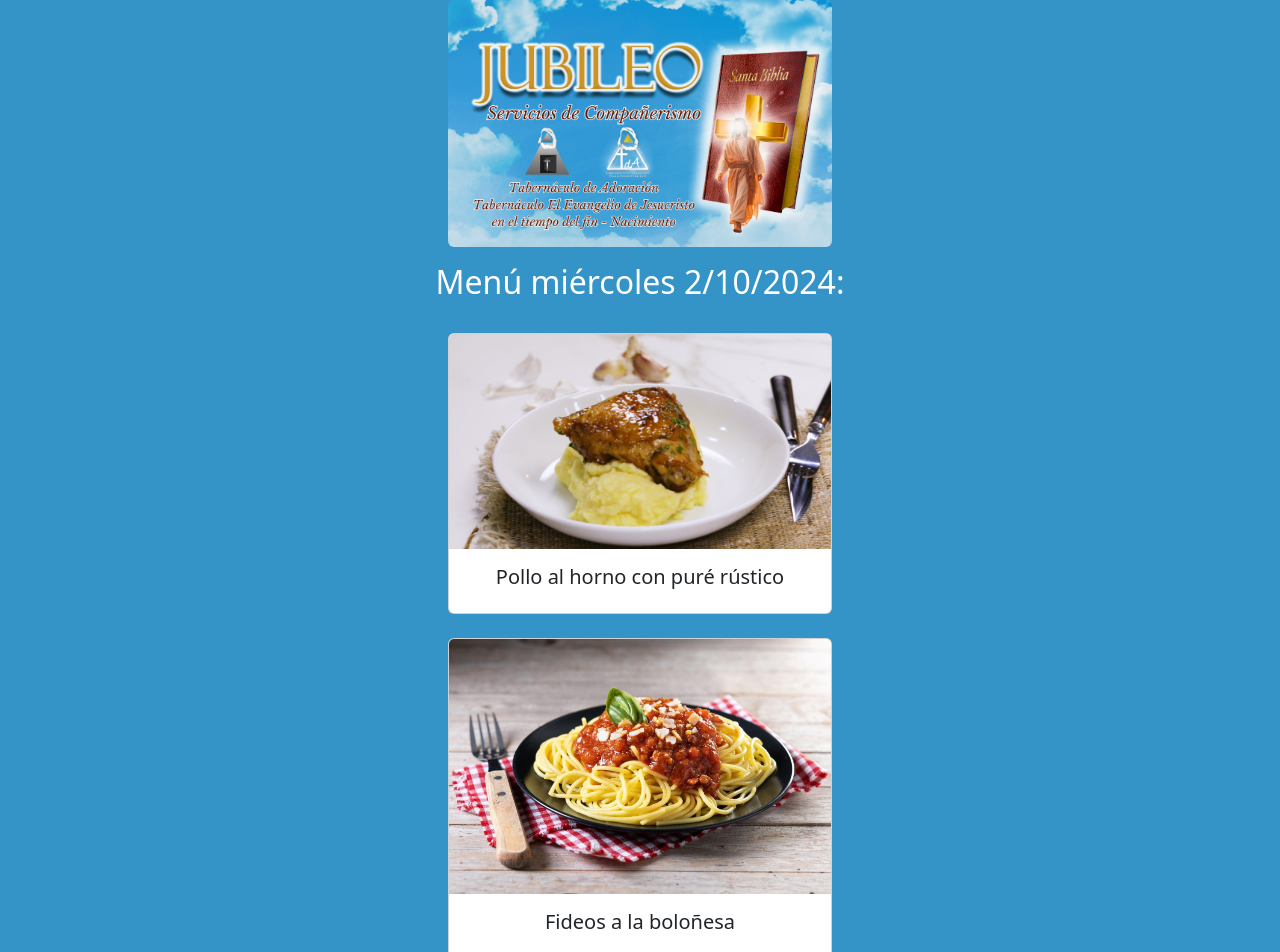
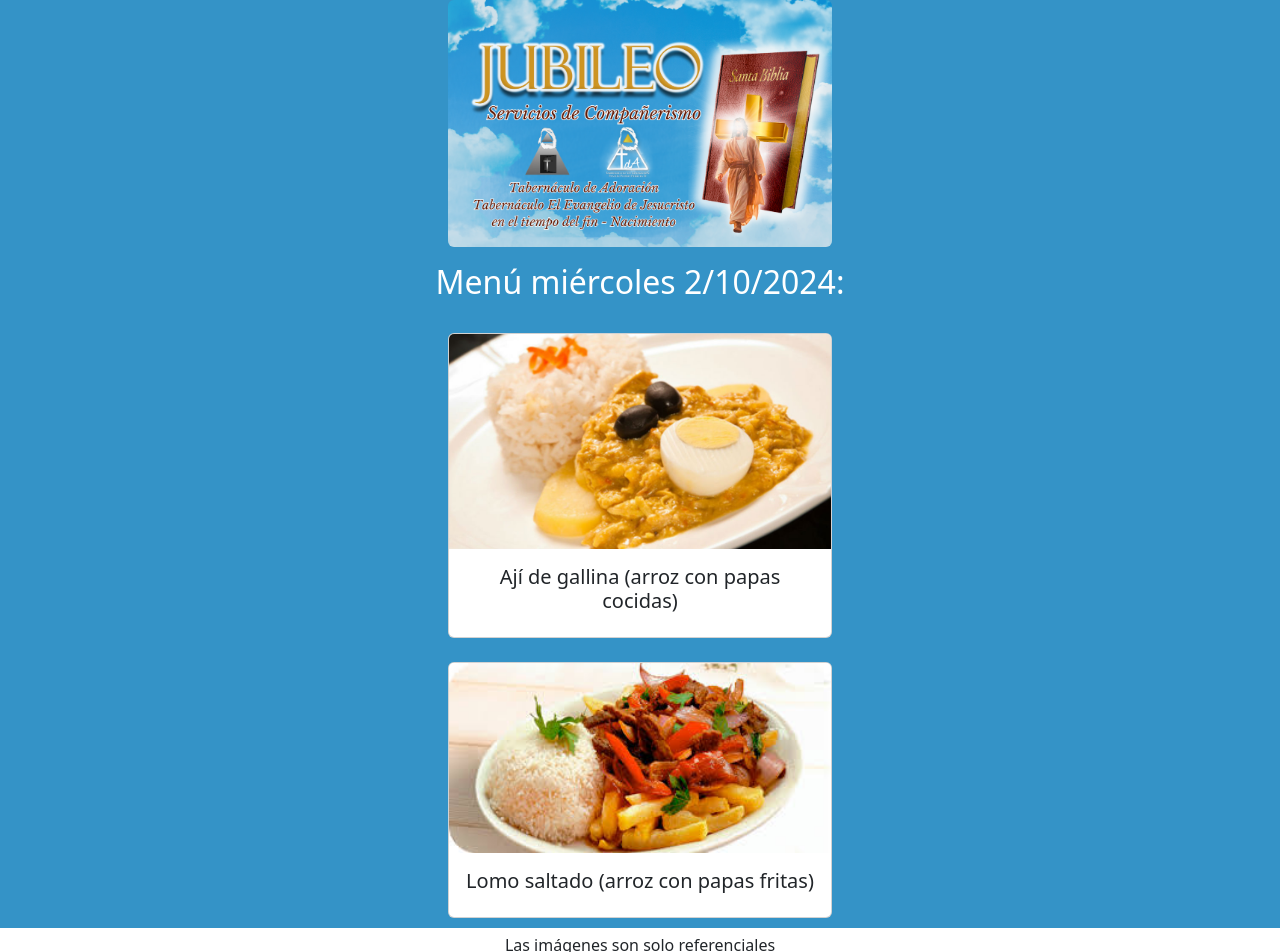
Before and after one commit to brockoly/menu-tda, a React (Create React App) app: page / in a window 1280 px wide. Shown: the top 952 px of the page. Built offline with nearby package versions, Linux system fonts and the light colour scheme.

Commit message:
adding new menu

```diff
--- a/src/App.js
+++ b/src/App.js
@@ -4,6 +4,8 @@ import Image from 'react-bootstrap/Image';
 import jubileo from './assets/images/jubileo.png';
 import pollo from './assets/images/pollo.jpg';
 import fideos from './assets/images/fideos.jpg';
+import ajiGallina from './assets/images/aji-gallina.jpg';
+import lomoSalt from './assets/images/lomo-salt.jpg';
 
 function App() {
   const date = new Date();
@@ -17,16 +19,16 @@ function App() {
         <h2>{todaysMenu}</h2>
         <br/>
         <Card style={{ width: '24rem' }}>
-          <Card.Img variant="top" src={pollo} />
+          <Card.Img variant="top" src={ajiGallina} />
           <Card.Body>
-            <Card.Title>Pollo al horno con puré rústico</Card.Title>
+            <Card.Title>Ají de gallina (arroz con papas cocidas)</Card.Title>
           </Card.Body>
         </Card>
         <br/>
         <Card style={{ width: '24rem' }}>
-          <Card.Img variant="top" src={fideos} />
+          <Card.Img variant="top" src={lomoSalt} />
           <Card.Body>
-            <Card.Title>Fideos a la boloñesa</Card.Title>
+            <Card.Title>Lomo saltado (arroz con papas fritas)</Card.Title>
           </Card.Body>
         </Card>
       </body>
```
